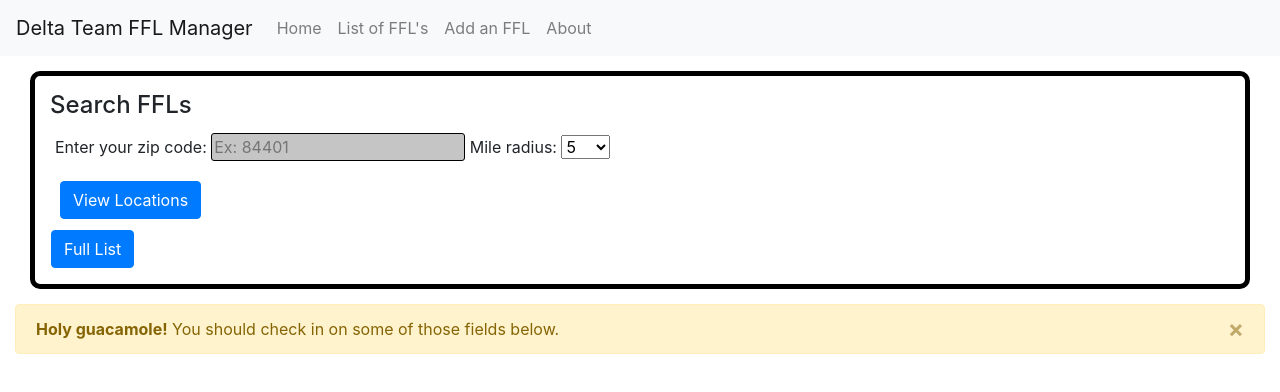
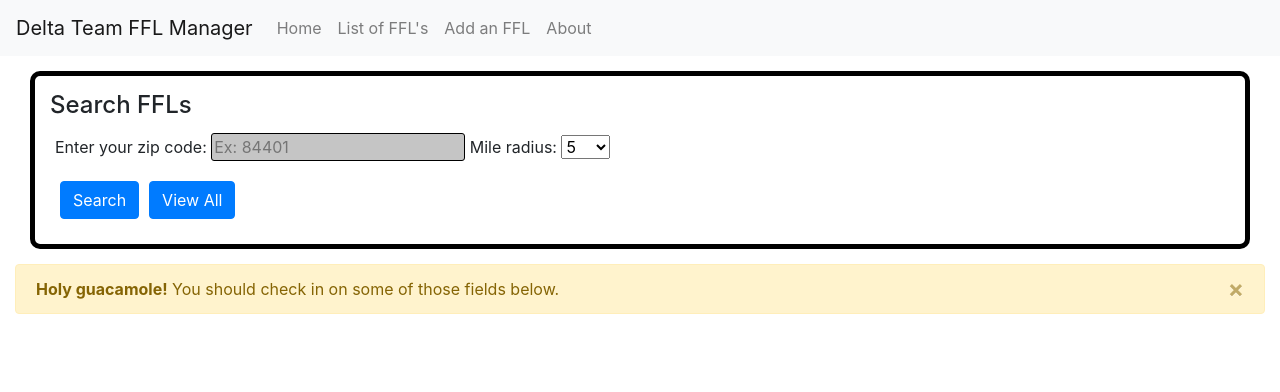
Before and after one commit to danielkhodge/preferred-list-manager, an Angular app: page /ffl-list in a window 1280 px wide. Shown: the top 392 px of the page. Built offline with nearby package versions, Linux system fonts and the light colour scheme.

Commit message:
Fixed formatting on list page (side-by-side buttons) First attempt at getting list to reload after delete.

```diff
--- a/src/app/ffl-list/ffl-list.component.html
+++ b/src/app/ffl-list/ffl-list.component.html
@@ -15,8 +15,10 @@
       </select>
     </div>
     <div>
-      <button class="btn btn-primary" style="margin: 10px;" (click)="search()">View Locations</button>
-      <td><button class="btn btn-primary" (click)= "findAll()">Full List</button></td>
+      <span>
+        <button class="btn btn-primary" style="margin: 10px;" (click)="search()">Search</button>
+        <button class="btn btn-primary" (click)= "findAll()">View All</button>
+    </span>
     </div>
   </div>
   <div class="table-responsive">
--- a/src/app/ffl-list/ffl-list.component.ts
+++ b/src/app/ffl-list/ffl-list.component.ts
@@ -29,6 +29,14 @@ export class FflListComponent implements OnInit {
       this.http.delete('/ffls/' + shortLicense + "/remove").subscribe(
         data => {
           this.arrFfls = data as string[];
+          console.log(this.retrieveOperation);
+          if (this.retrieveOperation == Operation.ALL) {
+              console.log('find-all');
+              this.findAll();
+          } else {
+            console.log('find-by-zip');
+            this.search();
+          }
         },
         (er: HttpErrorResponse) => {
           console.log('MESSAGE: ' + er);
```
